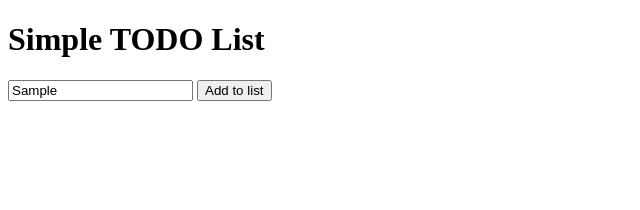
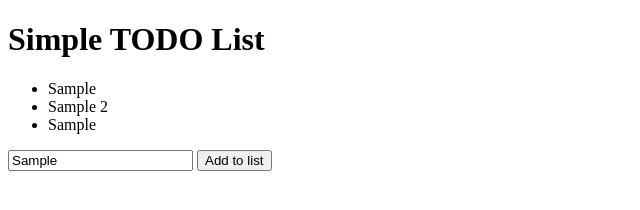
Before and after one commit to islam-monirul/todo-list-js, a plain HTML site: page index.html in a window 1280 px wide. Both pictures are taken after typing "Sample" into the empty fields and a click on the button "Add to list". Shown: the whole page, without its empty margins (0-640 px from the left). Drawn offline with Linux system fonts and the light colour scheme.

Commit message:
adding to list work done

```diff
--- a/index.html
+++ b/index.html
@@ -9,7 +9,10 @@
 <body>
      <h1>Simple TODO List</h1>
 
-     <ul></ul>
+     <ul>
+          <li>Sample</li>
+          <li>Sample 2</li>
+     </ul>
 
      <input type="text" required id="inputText">
      <button>Add to list</button>
--- a/todo.js
+++ b/todo.js
@@ -1,5 +1,18 @@
+// const listItems = document.querySelectorAll('li');
+// listItems.forEach(item => {
+//      item.addEventListener('click', e => {
+
+//      });
+// });
+
+const ul = document.querySelector('ul');
+
 const btn = document.querySelector('button');
 btn.addEventListener('click', () => {
      const text = document.querySelector('input').value;
-     console.log(text);
+
+     const li = document.createElement('li');
+     li.textContent = `${text}`;
+
+     ul.append(li);
 });
```
